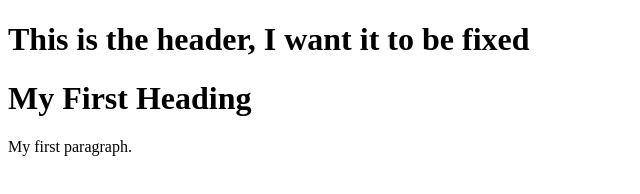
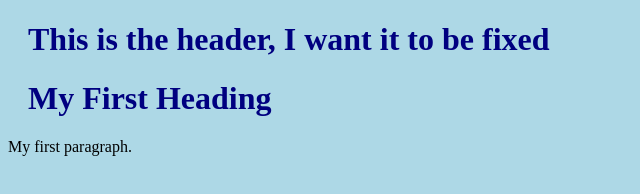
Before and after one commit to walkereacho/walkereacho.github.io, a plain HTML site: page index.html in a window 1280 px wide. Shown: the whole page, without its empty margins (0-640 px from the left). Drawn offline with Linux system fonts and the light colour scheme.

Commit message:
Take two

```diff
--- a/index.html
+++ b/index.html
@@ -1,6 +1,7 @@
 <!DOCTYPE html>
 <html>
 <head>
+<link rel="stylesheet" type="text/css" href="css/format_dwe.css">
 </head>
 <body>
 	<header class="dwe-header-fixed">
```
